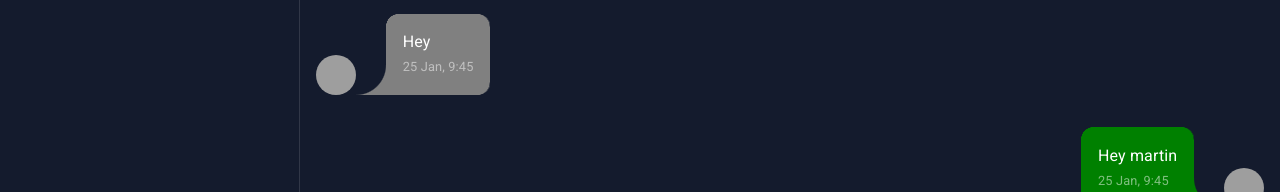
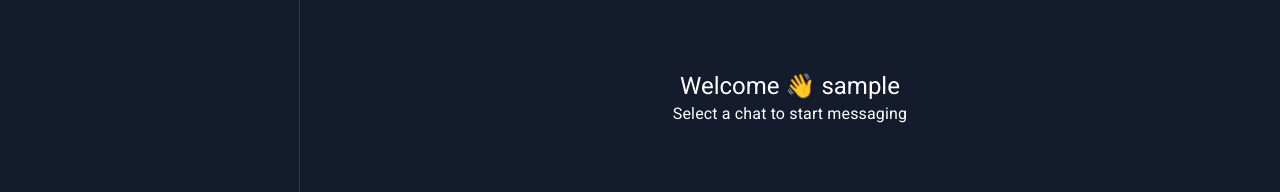
Before and after one commit to OuattaraFatogoma/Chat-App, a React (Vite) app in the folder frontend/: page / in a window 1280 px wide. Shown: the part 294-486 px from the top of the page. Built offline with nearby package versions, Linux system fonts and the light colour scheme; no server answers; sample sign-in values are in the browser's storage; grey boxes are pictures that could not be loaded.

Commit message:
add default message box

```diff
--- /dev/null
+++ b/frontend/src/components/DefaultMessageBox.jsx
@@ -0,0 +1,16 @@
+import React from 'react'
+import { Box, Typography } from '@mui/material';
+
+
+function DefaultMessageBox({user}) {
+  return (
+    <div style={{width:"100%", height:"100%", marginLeft:"300px", display:"flex", placeItems:"center"}}>
+      <Box textAlign="center"  width="100%">
+        <Typography variant='h5'>Welcome 👋 {user.username} </Typography>
+        <Typography paragraph>Select a chat to start messaging</Typography>
+      </Box>
+    </div>
+  )
+}
+
+export default DefaultMessageBox
--- a/frontend/src/components/MessagesBox.jsx
+++ b/frontend/src/components/MessagesBox.jsx
@@ -2,9 +2,15 @@ import React from 'react'
 import MessagesBoxHeader from './MessagesBoxHeader'
 import MessagesBoxBody from './MessagesBoxBody'
 import MessagesBoxFooter from './MessagesBoxFooter'
-import { Divider } from '@mui/material'
+import {Divider} from '@mui/material';
+import {useGlobalContext} from '../context';
+import DefaultMessageBox from './DefaultMessageBox';
 
 function MessagesBox() {
+  const {selectConversation, user} = useGlobalContext();
+
+  if(selectConversation===0) return(<DefaultMessageBox user={user}/>);
+
   return (
     <div className='messageBox'>
       <MessagesBoxHeader name="martin" online/>
```
